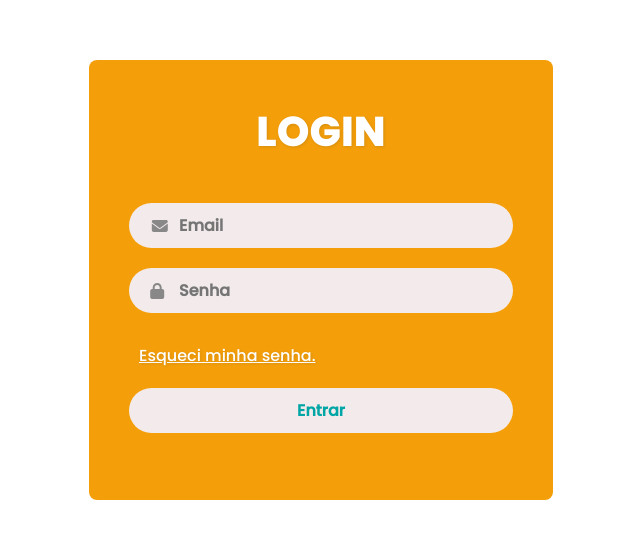
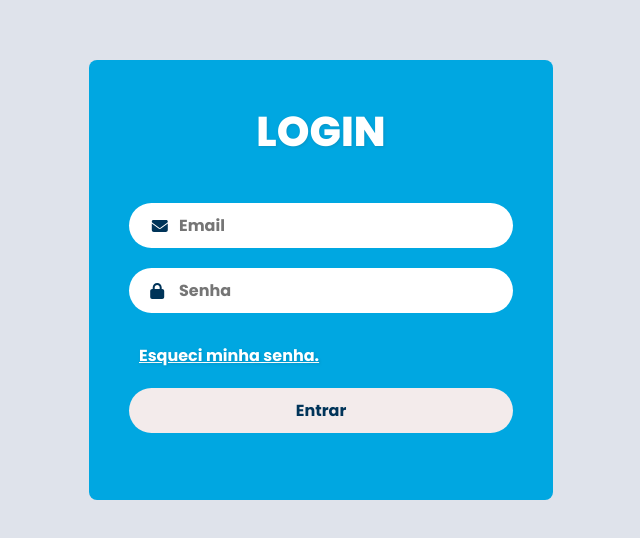
Before and after one commit to Filipi0/armaZen, a Next.js app: page / in a window 1280 px wide. Shown: the part 120-658 px from the top of the page, without its empty margins (319-959 px from the left). Built offline with nearby package versions, Linux system fonts and the light colour scheme.

Commit message:
mudança de paleta de cores

```diff
--- a/src/pages/cadastro.jsx
+++ b/src/pages/cadastro.jsx
@@ -27,8 +27,8 @@ function Cadastro() {
     return (
         <div className={styles.container}>
             <div className={styles.leftSide}>
-                <h1>SCENA-PNAE</h1>
-                <p>Comida fresca, Estoque em ordem, Qualidade em dia.</p>
+                <h1>ArmaZen</h1>
+                <p>Armazenamento com tranquilidade</p>
                 <p className = {styles.bemVindo}>Seja bem-vindo de volta!</p>
                 <p>Acesse sua conta agora mesmo!</p>
                 <button className={styles.btn}>ENTRAR</button>
--- a/src/styles/cadastro.module.css
+++ b/src/styles/cadastro.module.css
@@ -1,8 +1,12 @@
-@font-face {
-    font-family: 'Poppins-Medium';
-    src: url('/fonts/Poppins-1/Poppins-Bold.ttf') format('truetype');
-    font-style: normal;
+/*
+:root{
+    --cor1: #fffaff;
+    --cor2: #dfe3eb;
+    --cor3: #00a7e1;
+    --cor4: #003459;
+    --cor5: #00171f;
 }
+*/
 
 /* Estilos do contêiner principal */
 .container {
@@ -14,8 +18,8 @@
 
 /* Estilos da seção esquerda */
 .leftSide {
-    background-color: #F49F0A;
-    color: #ffffff;
+    background-color: #00a7e1;
+    color: #fffaff;
     padding: 40px;
     width: 35%;
     text-align: center;
@@ -23,7 +27,7 @@
     flex-direction: column;
     justify-content: center;
     align-items: center;
-    text-shadow: #33333328 1px 1px 3px;
+    text-shadow: #00171f28 1px 1px 3px;
 }
 
 /* Estilos do título na seção esquerda */
@@ -50,8 +54,8 @@
 
 /* Estilos da seção direita */
 .rightSide {
-    background-color: #ffffff;
-    color: #00A6A6;
+    background-color: #fffaff;
+    color: #003459;
     padding: 40px;
     width: 65%;
     text-align: center;
@@ -82,7 +86,7 @@
     top: 50%;
     left: 10px;
     transform: translate(80%, -40%);
-    color: #888888;
+    color: #003459;
 }
 
 /* Estilos dos inputs */
@@ -93,8 +97,8 @@
     font-size: 1rem;
     border: none;
     border-radius: 8px;
-    background-color: #F3EBEB;
-    color: #333333;
+    background-color: #dfe3eb;
+    color: #003459;
 }
 
 .inputGroup input::placeholder{
@@ -117,7 +121,7 @@
 
 /* Estilos do botão na seção esquerda */
 .leftSide .btn {
-    background-color: #00A6A6;
+    background-color: #003459;
     width: 35%;
     margin-bottom: 16%;
 
@@ -125,7 +129,7 @@
 
 /* Estilos do botão de cadastrar */
 .rightSide .btn {
-    background-color: #F49F0A;
+    background-color: #00a7e1;
     width: 80%;
     margin-bottom: 28%;
 }
--- a/src/styles/globals.css
+++ b/src/styles/globals.css
@@ -2,6 +2,12 @@
   font-family: 'Poppins-Bold';
   src: url('/fonts/Poppins-1/Poppins-ExtraBold.ttf') format('truetype');
   font-weight: 900;
+  font-style: normal;
+}
+
+@font-face {
+  font-family: 'Poppins-Medium';
+  src: url('/fonts/Poppins-1/Poppins-Bold.ttf') format('truetype');
   font-style: normal;
 }
 
--- a/src/styles/login.module.css
+++ b/src/styles/login.module.css
@@ -1,8 +1,12 @@
-@font-face {
-  font-family: 'Poppins-Medium';
-  src: url('/fonts/Poppins-1/Poppins-Medium.ttf') format('truetype');
-  font-style: normal;
+/*
+:root{
+    --cor1: #fffaff;
+    --cor2: #dfe3eb;
+    --cor3: #00a7e1;
+    --cor4: #003459;
+    --cor5: #00171f;
 }
+*/
 
 /* Estilos para o container principal */
 .container {
@@ -10,13 +14,13 @@
   justify-content: center;
   align-items: center;
   height: 100vh;
-  background-color: #ffffff;
+  background-color: #dfe3eb;
 }
 
 /* Estilos gerais para o formulário */
 .loginBox{
   font-family: 'Poppins-Medium';
-  background-color: #F49F0A;
+  background-color: #00a7e1;
   border-radius: 8px;
   padding: 40px;
   width: 30%;
@@ -46,14 +50,14 @@
   position: absolute;
   transform: translateX(80%);
   left: 10px;
-  color: #888888;
+  color: #003459;
 }
 
 /* Estilos para os campos de input */
 .input {
   font-family: 'Poppins-Medium';
   font-weight: bold;
-  background-color: #F3EBEB;
+  background-color: #fff;
   border: none;
   margin: 10px 0px;
   padding: 10px 50px;
@@ -67,7 +71,7 @@
 .button {
   font-family: 'Poppins-Medium';
   background-color: #F3EBEB;
-  color: #00A6A6;
+  color: #003459;
   font-weight: bold;
   border: none;
   cursor: pointer;
@@ -82,8 +86,8 @@
 }
 
 .button:hover {
-  background-color: #00A6A6;
-  color: #F3EBEB;
+  background-color: #003459;
+  color: #dfe3eb;
 }
 
 /* Estilos do link "Esqueci minha senha" na seção esquerda */
@@ -94,9 +98,9 @@
   margin: 10px 0px;
   padding: 10px;
   font-size: 1rem;  animation-duration: 1s;
-  text-shadow: #33333328 1px 1px 3px;
+  text-shadow: #00171f28 1px 1px 3px;
 }
 
 .forgotPassword:hover{
-  color: #00A6A6;
+  color: #003459;
 }
```
